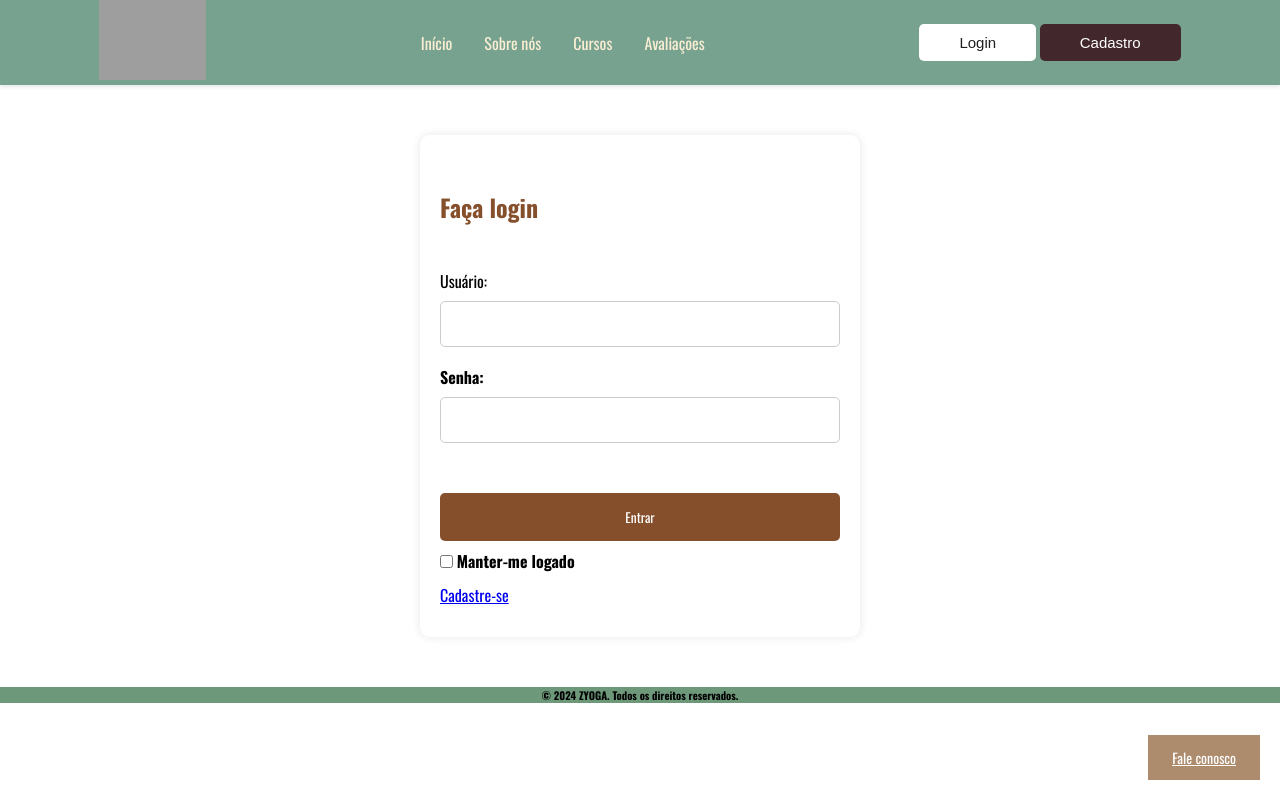
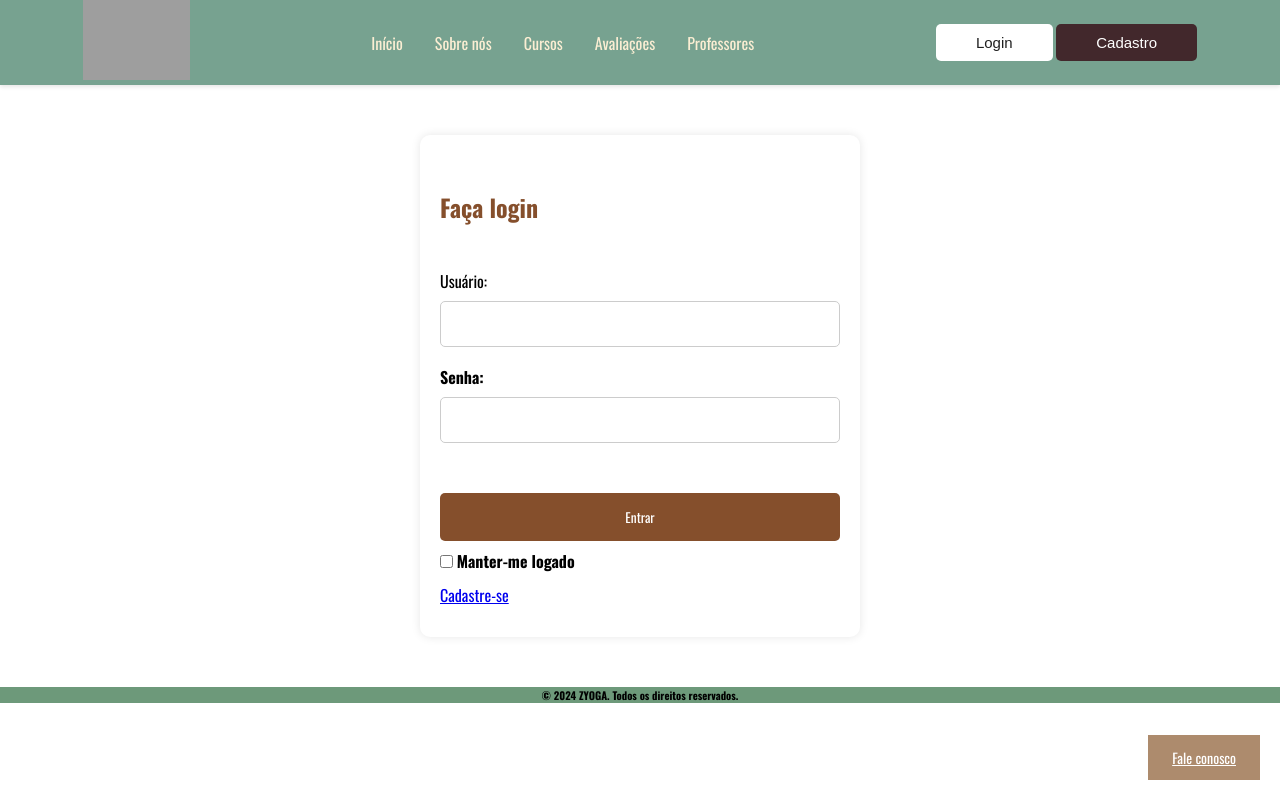
Before and after one commit to vini-nrt/aula-interface, a plain HTML site: page login.html in a window 1280 px wide. Drawn offline with nearby package versions, Linux system fonts and the light colour scheme; grey boxes are pictures that could not be loaded.

Commit message:
Update login.html

```diff
--- a/login.html
+++ b/login.html
@@ -27,6 +27,7 @@ content="width=device-width, initial-scale=1">
                <li><a href="quemsomos.html"id="af">Sobre nós</a></li>
                <li><a href="tipos.html"id='af'>Cursos</a></li>
                <li><a href="feedback.html"id='af'>Avaliações</a></li>
+                 <li><a href="profs.html"id='af'>Professores</a></li>
             </ul>
         </div>
         <div class="btn">
```
